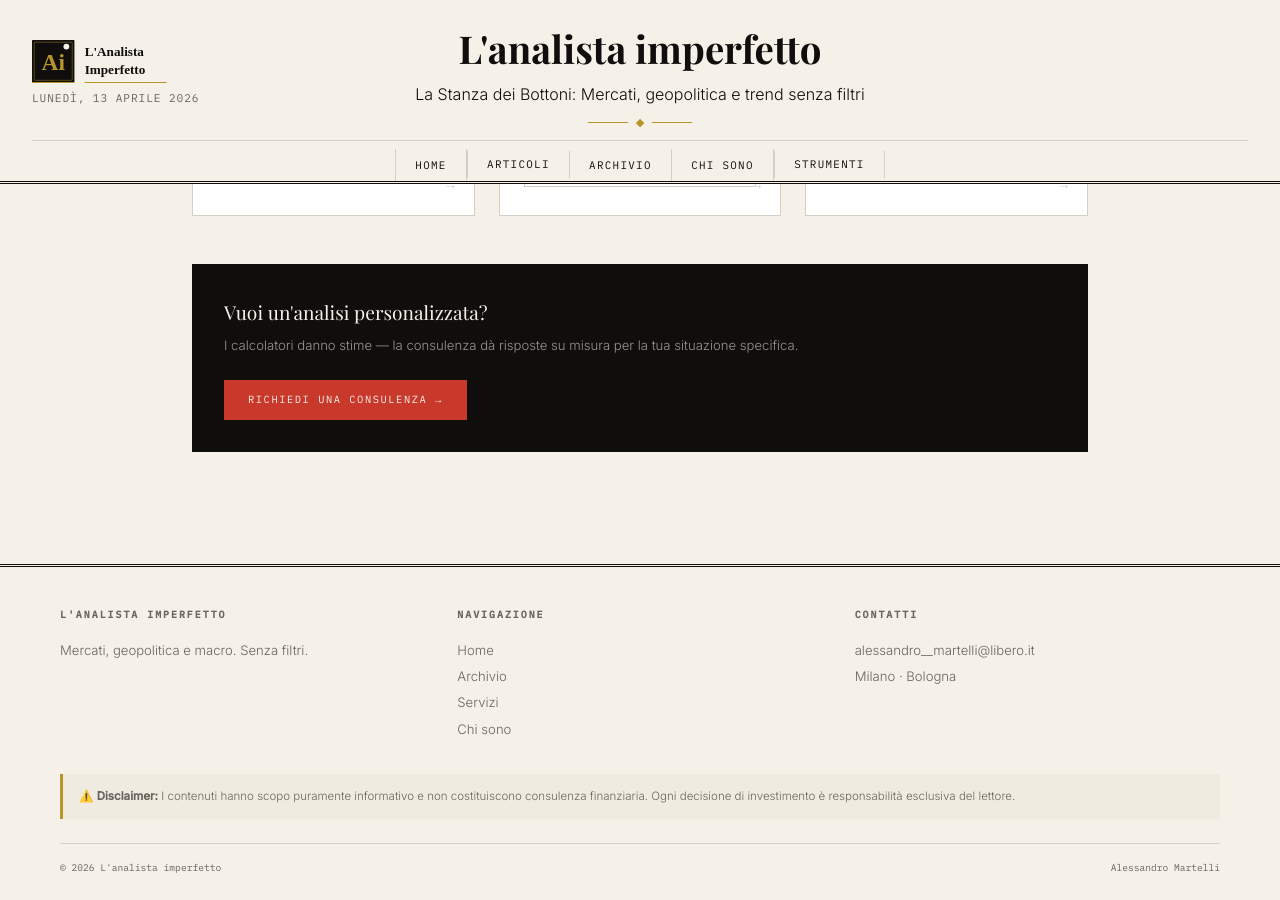
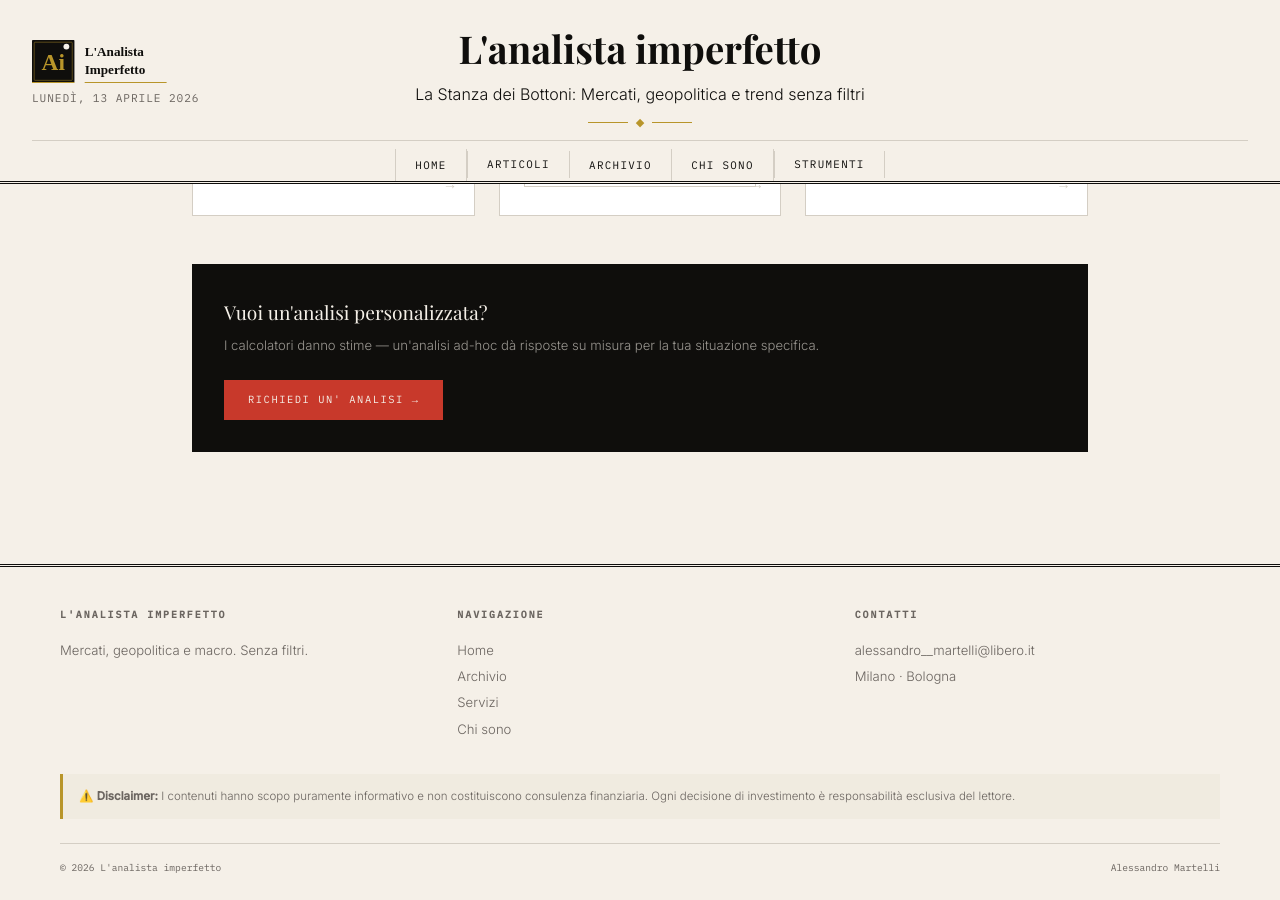
Before and after one commit to martellialessandro/martellialessandro.github.io, a Jekyll site: the page built from strumenti.html, in a window 1280 px wide and 900 px high, scrolled down 630 px. Built offline with Jekyll 4.4.1, drawn with Linux system fonts in a browser that asks for light colours; some web fonts are replaced.

Commit message:
Update CTA text and link in strumenti.html

```diff
--- a/strumenti.html
+++ b/strumenti.html
@@ -440,9 +440,9 @@
   <div class="cta-consulenza">
     <div>
       <h3>Vuoi un'analisi personalizzata?</h3>
-      <p>I calcolatori danno stime — la consulenza dà risposte su misura per la tua situazione specifica.</p>
+      <p>I calcolatori danno stime — un'analisi ad-hoc dà risposte su misura per la tua situazione specifica.</p>
     </div>
-    <a href="/consulenza/" class="btn-cta">Richiedi una consulenza →</a>
+    <a href="/servizi/" class="btn-cta">Richiedi un' Analisi →</a>
   </div>
 
 </div>
```
